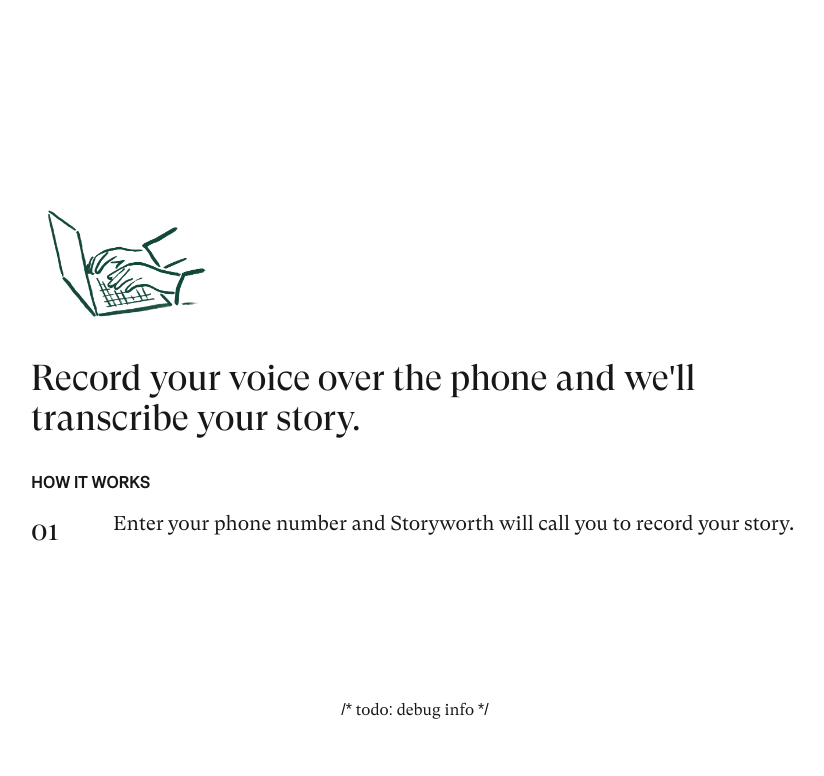
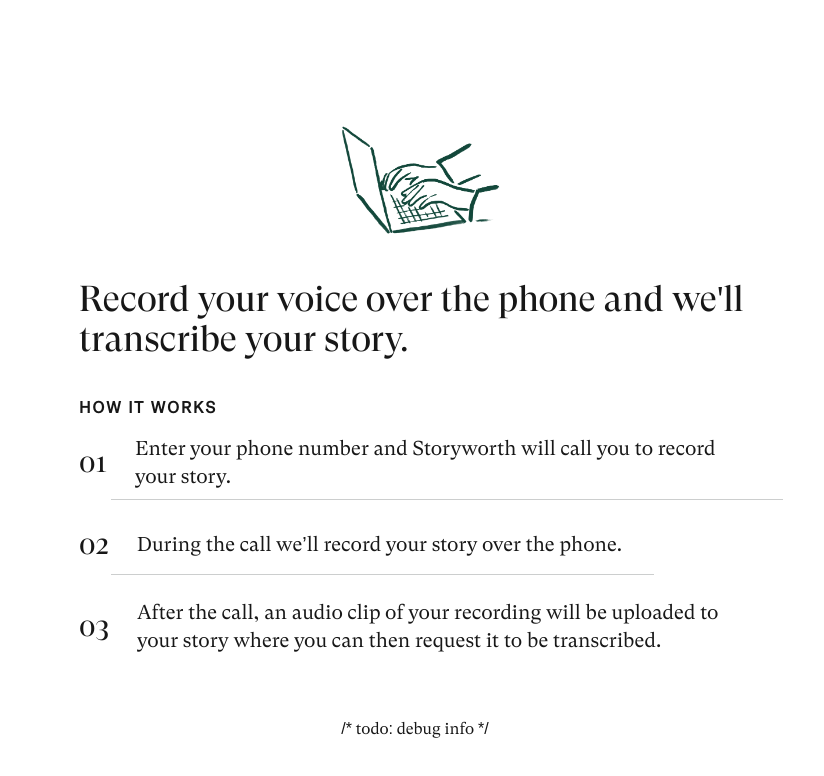
Before and after one commit to toblerpwn/storyworth-tech-test-phone, a Next.js app: page / in a window 1280 px wide. Shown: the top 776 px of the page, without its empty margins (225-1049 px from the left). Built offline with nearby package versions, Linux system fonts and the light colour scheme.

Commit message:
💄 finish core formatting and static styles

```diff
--- /dev/null
+++ b/app/components/divider.tsx
@@ -0,0 +1,7 @@
+import React from "react";
+
+export const Divider = ({ className = "" }: { className?: string }) => {
+  return <div className={`h-[1px] bg-[#CCCECE] ${className}`} />;
+};
+
+export default Divider;
--- a/app/page.tsx
+++ b/app/page.tsx
@@ -1,9 +1,16 @@
+import Divider from "@/app/components/divider";
 import Image from "next/image";
+
+const howItWorksSteps = [
+  "Enter your phone number and Storyworth will call you to record your story.",
+  "During the call we’ll record your story over the phone.",
+  "After the call, an audio clip of your recording will be uploaded to your story where you can then request it to be transcribed.",
+];
 
 export default function Home() {
   return (
     <div className="grid grid-rows-[20px_1fr_20px] items-center justify-items-center min-h-screen p-8 pb-20 gap-16 sm:p-20]">
-      <main className="flex flex-col gap-[32px] row-start-2 items-center justify-items-center sm:items-start max-w-3xl">
+      <main className="flex flex-col gap-[36px] row-start-2 items-center justify-items-center max-w-2xl">
         <Image
           className="dark:invert"
           src="/assets/laptop-typing.png"
@@ -16,14 +23,20 @@
           Record your voice over the phone and we'll transcribe your story.
         </h3>
         <div className="flex flex-col gap-[16px] items-center justify-items-center sm:items-start">
-          <p className="font-label uppercase font-bold">How it works</p>
-          <span className="flex flex-row gap-[54px]">
-            <p className="font-display text-[28px]">01</p>
-            <p className="font-text text-xl">
-              Enter your phone number and Storyworth will call you to record
-              your story.
-            </p>
-          </span>
+          <p className="font-label uppercase font-bold tracking-widest">
+            How it works
+          </p>
+          {howItWorksSteps.map((step, index) => (
+            <div key={index}>
+              <div className="flex flex-row gap-[28px] items-center justify-items-center">
+                <p className="font-display text-[28px]">{`0${index + 1}`}</p>
+                <p className="font-text text-xl">{step}</p>
+              </div>
+              {index < howItWorksSteps.length - 1 ? (
+                <Divider className="w-full mx-8 my-2" />
+              ) : null}
+            </div>
+          ))}
         </div>
       </main>
       <footer className="row-start-3 flex gap-[24px] flex-wrap items-center justify-center">
```
